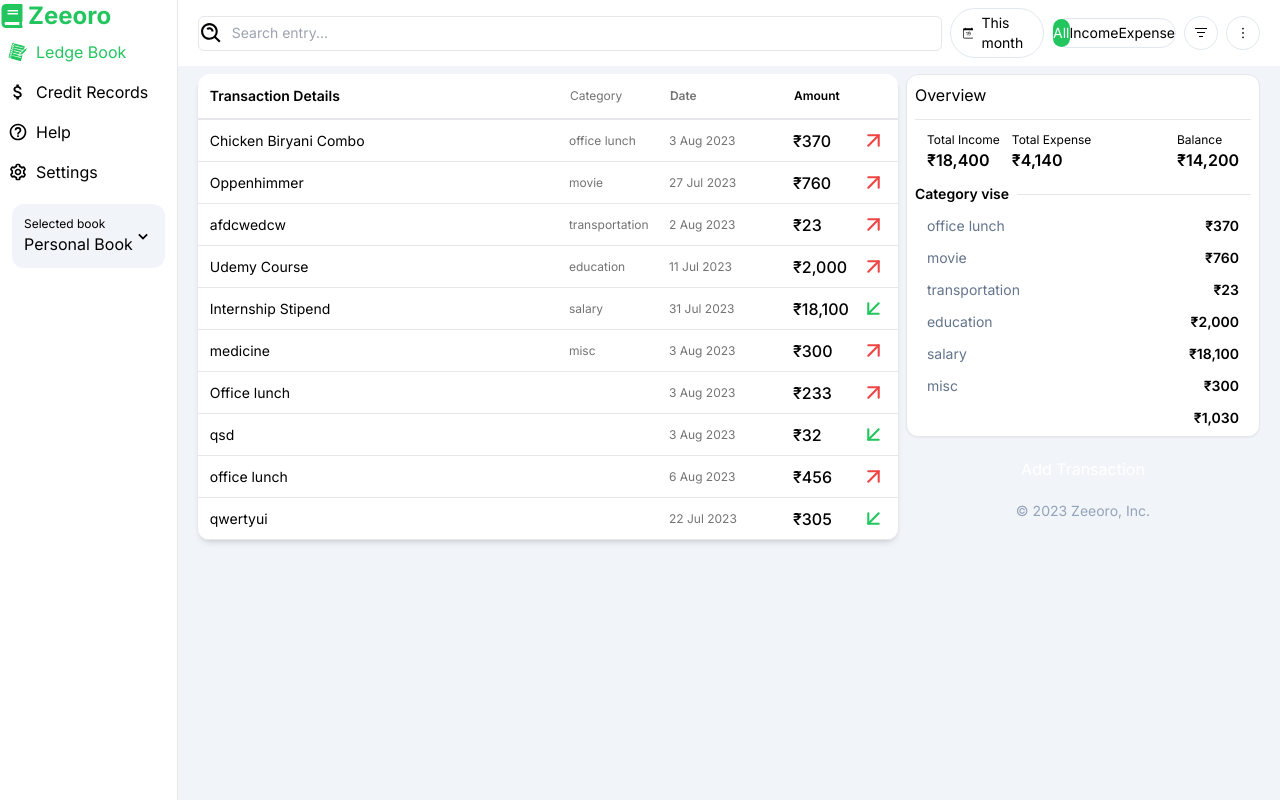
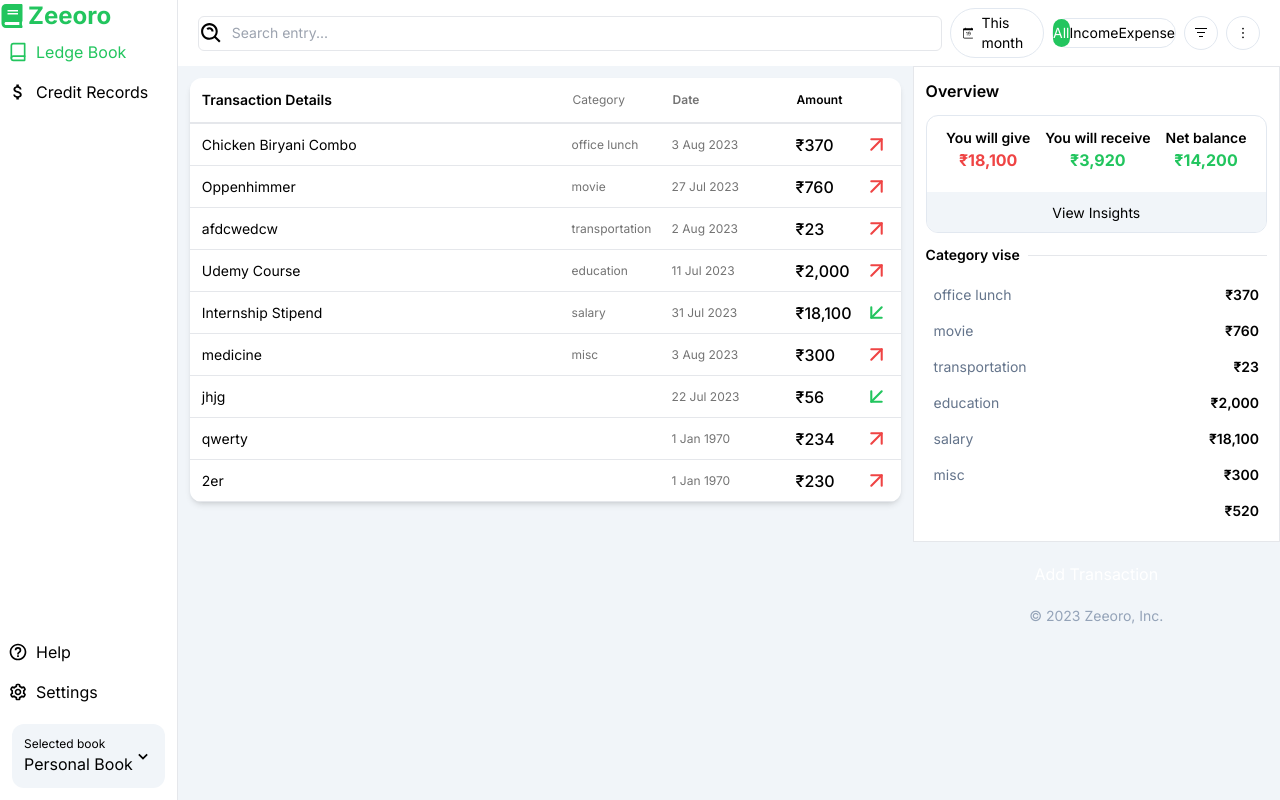
Before and after one commit to ginneeipg/KhataBook-Boilerplate-, a Next.js app: page /ledgerbook in a window 1280 px wide. Built offline with nearby package versions, Linux system fonts and the light colour scheme; data requests are answered from the project's data file.

Commit message:
Added Settings UI

```diff
--- a/Components/LedgerBookNavBar/LedgerBookNavBar.tsx
+++ b/Components/LedgerBookNavBar/LedgerBookNavBar.tsx
@@ -24,7 +24,7 @@ function LedgerBookNavBar({
   setEnableFilters: any;
 }) {
   return (
-    <div className="flex-col flex shadow bg-white sticky top-0 z-50  py-2 px-5 gap-2">
+    <div className="flex-col flex  bg-white sticky top-0 z-50  py-2 px-5 gap-2">
       <div className="flex flex-row items-center  justify-between  gap-2">
         <div className="flex-row flex  items-center justify-start gap-2 bg-white border mr-auto dark:bg-zinc-800 px-2 py-1 rounded-md w-full sm:w-1/2 md:w-1/4     focus-within:flex-grow  focus-within:border-none focus-within:ring-1 focus-within:ring-green-600 ">
           <BiSearchAlt size={25} className="text-neutral-300" />
--- a/Components/SideBarMenu/SideBarMenu.tsx
+++ b/Components/SideBarMenu/SideBarMenu.tsx
@@ -4,6 +4,7 @@ import Link from "next/link";
 import { usePathname } from "next/navigation";
 import { BiChevronDown, BiCog, BiHelpCircle } from "react-icons/bi";
 import { FaBook } from "react-icons/fa";
+import { FiBook } from "react-icons/fi";
 import { GiNotebook } from "react-icons/gi";
 import { MdOutlineAttachMoney } from "react-icons/md";
 
@@ -15,7 +16,7 @@ function SideBarMenu() {
       title: "Ledge Book",
       icon: (
         <>
-          <GiNotebook size={20} />
+          <FiBook size={20} />
         </>
       ),
       link: "/ledgerbook",
@@ -31,6 +32,8 @@ function SideBarMenu() {
     },
   ];
 
+  console.log(pathname);
+
   return (
     <div className="flex-col flex min-h-screen border-r text-neutral-700 w-1/6">
       {/* Logo */}
@@ -45,9 +48,10 @@ function SideBarMenu() {
         {sidebarMenuList.map((menuItem) => (
           <Link key={menuItem?.link} href={menuItem?.link}>
             <div
-              className={`flex flex-row items-center px-4  gap-2 hover:bg-neutral-100/40 p-2 ${
-                pathname === menuItem?.link &&
-                "text-green-500  border-l-4 border-green-500 bg-green-50"
+              className={`flex flex-row border-l-4 items-center px-4  gap-2 hover:bg-neutral-100/40 p-2 ${
+                pathname === menuItem?.link
+                  ? "text-green-500   border-green-500 bg-green-50"
+                  : " border-white"
               }`}
             >
               {menuItem?.icon}
@@ -75,8 +79,8 @@ function SideBarMenu() {
 
       <Link href={"/settings"}>
         <div
-           className={`flex flex-row items-center px-4  gap-2 hover:bg-neutral-100/40 p-2 ${
-            pathname === "/settings" &&
+          className={`flex flex-row items-center px-4  gap-2 hover:bg-neutral-100/40 p-2 ${
+            pathname.includes("settings") &&
             "text-green-500  border-l-4 border-green-500 bg-green-50"
           }`}
         >
--- a/Data/db.json
+++ b/Data/db.json
@@ -49,31 +49,24 @@
       "id": 7
     },
     {
-      "type": "Expense",
-      "amount": 233,
-      "description": "Office lunch",
-      "date": 1691087400000,
+      "type": "Income",
+      "amount": 56,
+      "description": "jhjg",
       "id": 8
     },
     {
-      "type": "",
-      "amount": 32,
-      "description": "qsd",
-      "date": 1691087400000,
+      "type": "Expense",
+      "amount": 234,
+      "description": "qwerty",
+      "date": 0,
       "id": 9
     },
     {
       "type": "Expense",
-      "amount": 456,
-      "description": "office lunch",
-      "date": 1691346600000,
+      "amount": 230,
+      "description": "2er",
+      "date": 0,
       "id": 10
-    },
-    {
-      "type": "Income",
-      "amount": 305,
-      "description": "qwertyui",
-      "id": 11
     }
   ],
   "categories": [
--- a/app/credit-record/page.tsx
+++ b/app/credit-record/page.tsx
@@ -75,6 +75,7 @@ function CreditRecord() {
 
   return (
     <div className="flex flex-row">
+      {/* left side bar */}
       <div className="flex-col flex min-h-screen bg-white w-1/3 border-r ">
         <div className="flex-col flex gap-3 p-3">
           <div className="flex flex-row justify-between">
@@ -168,6 +169,7 @@ function CreditRecord() {
             ))}
         </div>
       </div>
+      {/* main content */}
       <div className="flex-col  flex flex-1">
         <div className="p-3 bg-white shadow-sm w-full gap-3 flex-row flex items-center justify-between">
           <div className="flex-col flex mr-auto">
--- a/app/ledgerbook/page.tsx
+++ b/app/ledgerbook/page.tsx
@@ -52,9 +52,9 @@ function LeaderBook() {
           setTabBarIndex={setTabBarIndex}
         />
         {/* main */}
-        <div className="flex flex-row items-start  m-2 gap-2 mx-5">
+        <div className="flex flex-row items-start   ">
           {/* list of transaction */}
-          <div className="flex-1 shadow-md rounded-xl overflow-hidden flex flex-col">
+          <div className="flex-1 shadow-md rounded-xl overflow-hidden m-3 flex flex-col">
             <div className="flex-row flex items-center  bg-white p-3">
               <span className=" flex-1 text-sm font-semibold">
                 Transaction Details
@@ -122,13 +122,13 @@ function LeaderBook() {
           </div>
           {/* information of transaction */}
           <div className="flex flex-col w-1/3 items-center sticky top-14 gap-3">
-            <div className="flex-col flex w-full bg-white border rounded-xl p-2 shadow-sm gap-3">
-              <span>Overview</span>
-              <hr />
-              <div className="flex-row flex gap-3 px-3">
-                <div className="flex-col flex">
-                  <span className="text-xs">Total Income</span>
-                  <span className="font-semibold">
+            <div className="flex-col flex w-full bg-white border  p-3  gap-3">
+              <span className="font-semibold">Overview</span>
+              <div className="flex flex-col overflow-hidden justify-center items-center gap-2 border border-slate-200 rounded-xl">
+                <div className="flex flex-row justify-around  p-3 w-full">
+                  <div className="flex-col flex items-center justify-center">
+                    <span className="text-sm font-semibold">You will give</span>
+                    <span className="font-bold text-red-500">
                       ₹
                       {new Intl.NumberFormat("en-IN", {
                         maximumSignificantDigits: 3,
@@ -141,9 +141,11 @@ function LeaderBook() {
                       )}
                     </span>
                   </div>
-                <div className="flex-col flex">
-                  <span className="text-xs">Total Expense</span>
-                  <span className="font-semibold ">
+                  <div className="flex-col flex items-center justify-center">
+                    <span className="text-sm font-semibold">
+                      You will receive
+                    </span>
+                    <span className="font-bold text-green-500">
                       ₹
                       {new Intl.NumberFormat("en-IN", {
                         maximumSignificantDigits: 3,
@@ -156,10 +158,9 @@ function LeaderBook() {
                       )}
                     </span>
                   </div>
-                <div className="mr-auto"></div>
-                <div className="flex-col flex">
-                  <span className="text-xs">Balance</span>
-                  <span className="font-semibold ">
+                  <div className="flex-col flex items-center justify-center">
+                    <span className="text-sm font-semibold">Net balance</span>
+                    <span className="font-bold text-green-500">
                       ₹
                       {new Intl.NumberFormat("en-IN", {
                         maximumSignificantDigits: 3,
@@ -178,13 +179,24 @@ function LeaderBook() {
                     </span>
                   </div>
                 </div>
+                <button
+                  // onClick={() => SetshowAllTransactions(true)}
+                  className="w-full p-2 bg-slate-100 hover:bg-slate-200"
+                >
+                  <span className="text-sm">View Insights</span>
+                </button>
+              </div>
+
               <div className="flex-row flex items-center gap-2">
                 <span className="text-sm font-semibold">Category vise</span>
                 <hr className=" flex-1" />
               </div>
-              <div className="flex flex-col px-3 gap-3">
+              <div className="flex flex-col  ">
                 {[...categories].map((categoryItem: any) => (
-                  <div key={categoryItem?.id} className="flex flex-row justify-between">
+                  <div
+                    key={categoryItem?.id}
+                    className="flex flex-row justify-between hover:bg-slate-50 rounded-lg cursor-pointer p-2"
+                  >
                     <span className="text-sm text-slate-500">
                       {categoryItem}
                     </span>
--- /dev/null
+++ b/app/settings/layout.tsx
@@ -0,0 +1,74 @@
+"use client";
+import Link from "next/link";
+import { usePathname } from "next/navigation";
+import React, { useState } from "react";
+import {
+  AiOutlineAppstoreAdd,
+  AiOutlineBell,
+  AiOutlineLogout,
+  AiOutlineSecurityScan,
+  AiOutlineUser,
+} from "react-icons/ai";
+import { FiBook } from "react-icons/fi";
+
+function Layout({ children }: { children: React.ReactNode }) {
+  const pathname = usePathname();
+
+  const menuItemList = [
+    {
+      id: "account-setting",
+      name: "Account",
+      icon: <AiOutlineUser size={20} />,
+      link: "/settings",
+    },
+    {
+      id: "manage-notifications",
+      name: "Manage notification",
+      icon: <AiOutlineBell size={20} />,
+      link: "/settings/notifications",
+    },
+    {
+      id: "security-setting",
+      name: "Security",
+      icon: <AiOutlineSecurityScan size={20} />,
+      link: "/settings/security",
+    },
+    {
+      id: "book-settings",
+      name: "Book Settings",
+      icon: <FiBook size={20} />,
+      link: "/settings/book-settings",
+    },
+  ];
+  return (
+    <div className="flex flex-row">
+      <div className="flex-col flex bg-white w-1/4 items-start min-h-screen p-2 gap-3">
+        <span className="text-lg font-bold">Settings</span>
+
+        <span className="text-sm text-slate-500">General </span>
+        <div className="flex-col flex w-full gap-1 ">
+          {menuItemList.map((item: any, index: any) => (
+            <Link href={item?.link} key={item?.id}>
+              <div
+                className={`hover:bg-slate-100 w-full py-1 px-3 rounded-lg flex flex-row item-center gap-2 cursor-pointer ${
+                  pathname.endsWith(item?.link) ? `bg-slate-100` : `bg-red`
+                }`}
+              >
+                {item?.icon}
+                <span>{item?.name}</span>
+              </div>
+            </Link>
+          ))}
+        </div>
+        <div className="my-auto"></div>
+        <button className="flex flex-row items-center bg-red-50 border border-red-200 p-2 rounded-lg w-full justify-center gap-2">
+          <AiOutlineLogout />
+          <span>Log out</span>
+        </button>
+      </div>
+      <div className="flex-1">{children}</div>
+    </div>
+  );
+}
+
+export default Layout;
--- /dev/null
+++ b/app/settings/page.tsx
@@ -0,0 +1,20 @@
+"use client";
+import { useParams, usePathname } from "next/navigation";
+import React, { useState } from "react";
+import { AiOutlineSecurityScan, AiOutlineUser } from "react-icons/ai";
+import { BiSearchAlt } from "react-icons/bi";
+
+function SettingsScreen() {
+  const pathname = usePathname();
+
+  return (
+    <div className="flex flex-col p-5 gap-3">
+      <span className="text-xl font-bold">Lorem, ipsum.</span>
+      <div className="bg-white w-full rounded-xl flex-col flex">
+        <span>settings</span>
+      </div>
+    </div>
+  );
+}
+
+export default SettingsScreen;
--- /dev/null
+++ b/app/settings/security/page.tsx
@@ -0,0 +1,7 @@
+import React from "react";
+
+function SecurityScreen() {
+  return <div>SecurityScreen</div>;
+}
+
+export default SecurityScreen;
```
Lines whose indentation alone changed are shown as unchanged.
